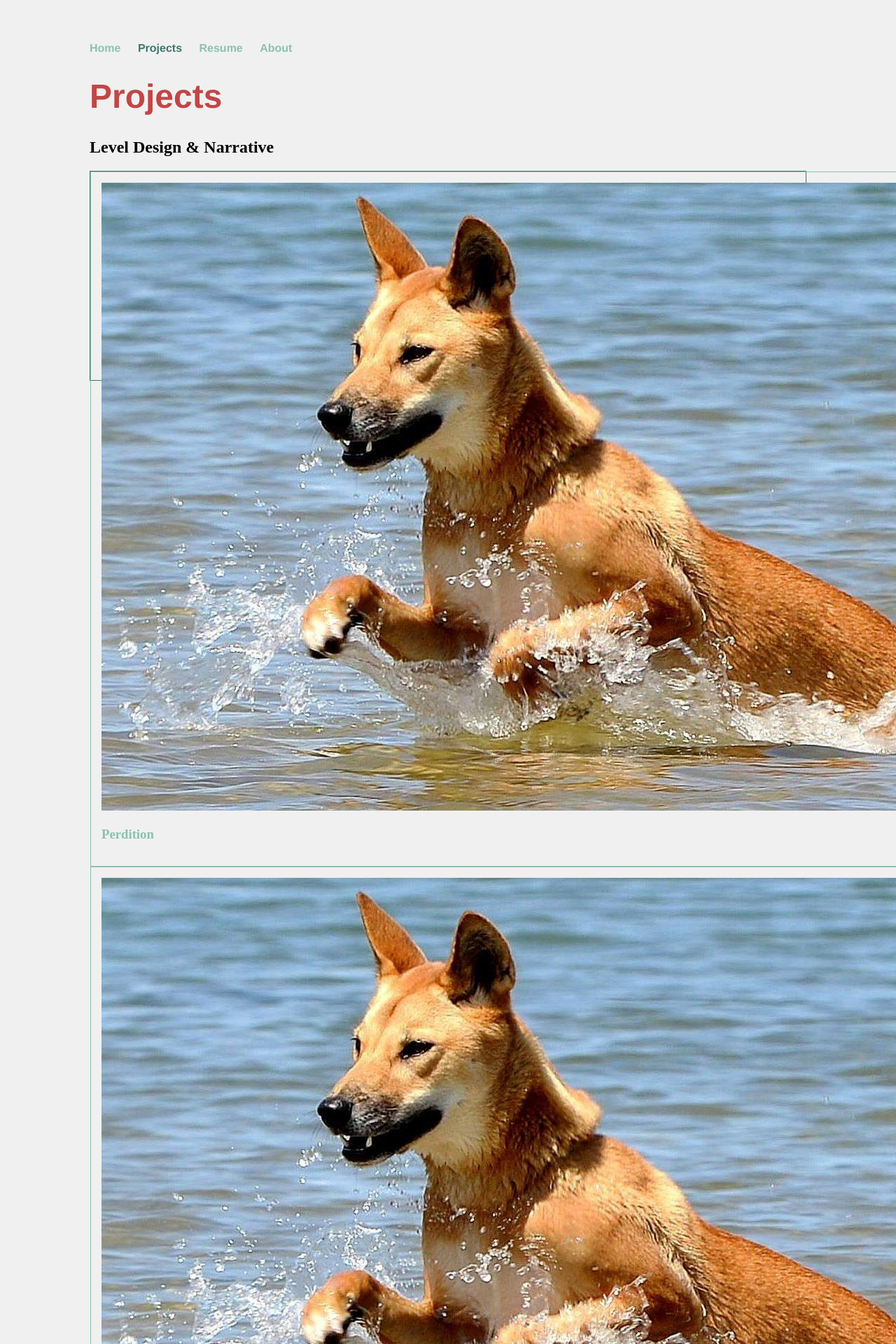
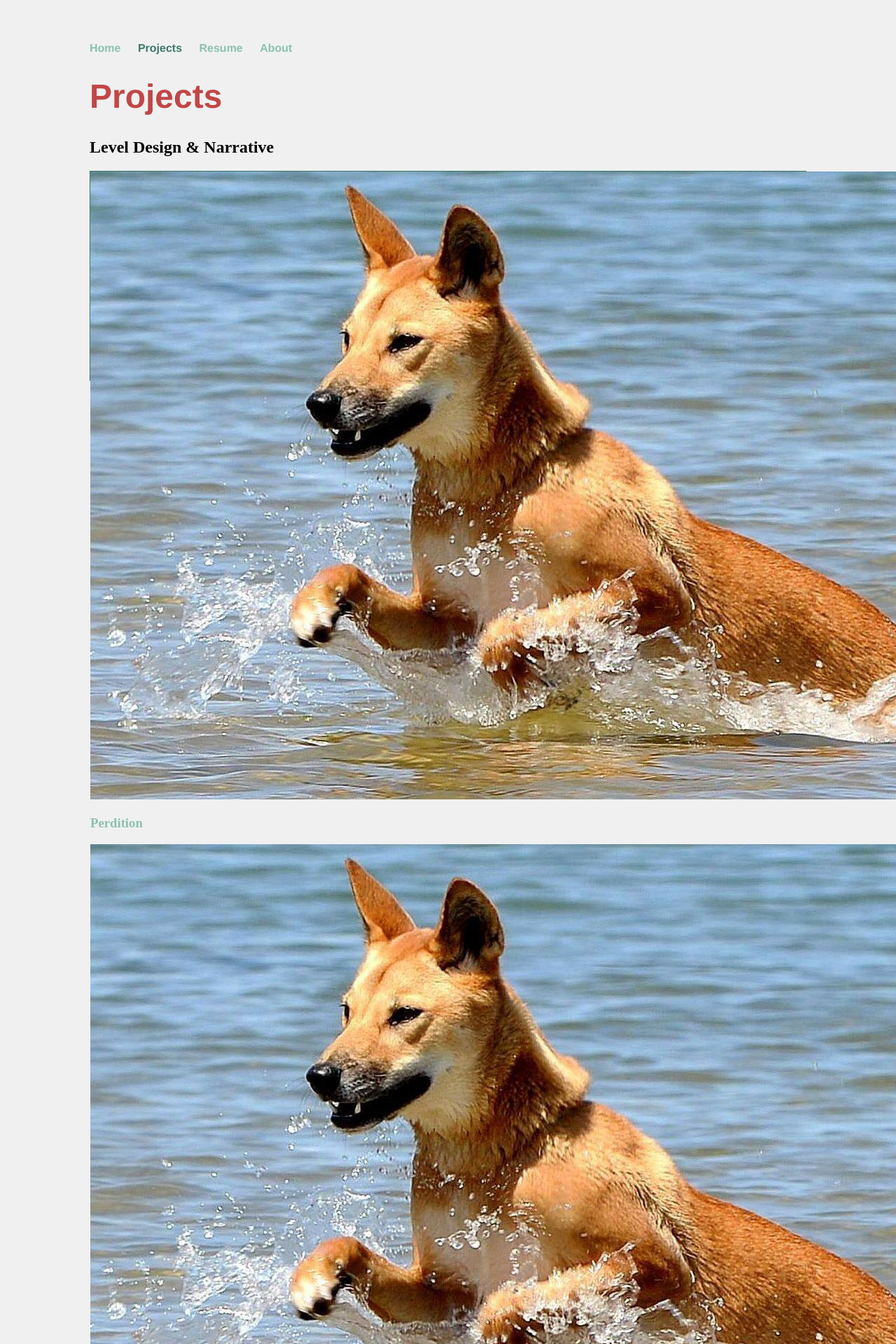
Before and after one commit to digigrant/digigrant.github.io, a Jekyll site: the page built from projects.html, in a window 1280 px wide. Shown: the top 1920 px of the page at 70% size. Built offline with Jekyll 4.4.1, drawn with Linux system fonts in a browser that asks for light colours.

Commit message:
Update main.scss

```diff
--- a/_sass/main.scss
+++ b/_sass/main.scss
@@ -74,9 +74,7 @@ ul.specs
 
 .col
 {
-    align: center;
-    padding: 15px;
-    border: 1px solid $color5;
+
 }
 
 .row
@@ -98,6 +96,7 @@ ul.specs
             .col
             {
                 width: 20%;
+                border: 1px solid $color5;
 
                 img
                 {
```
